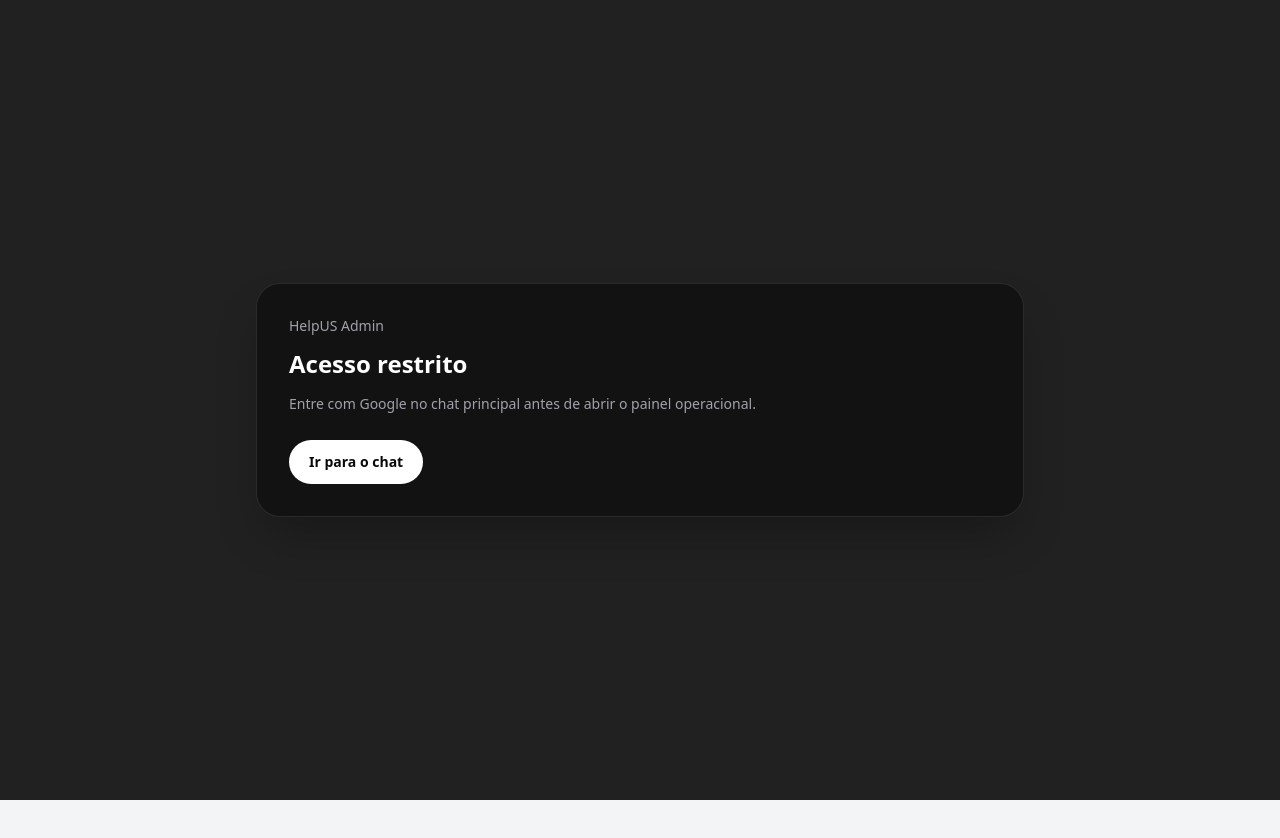
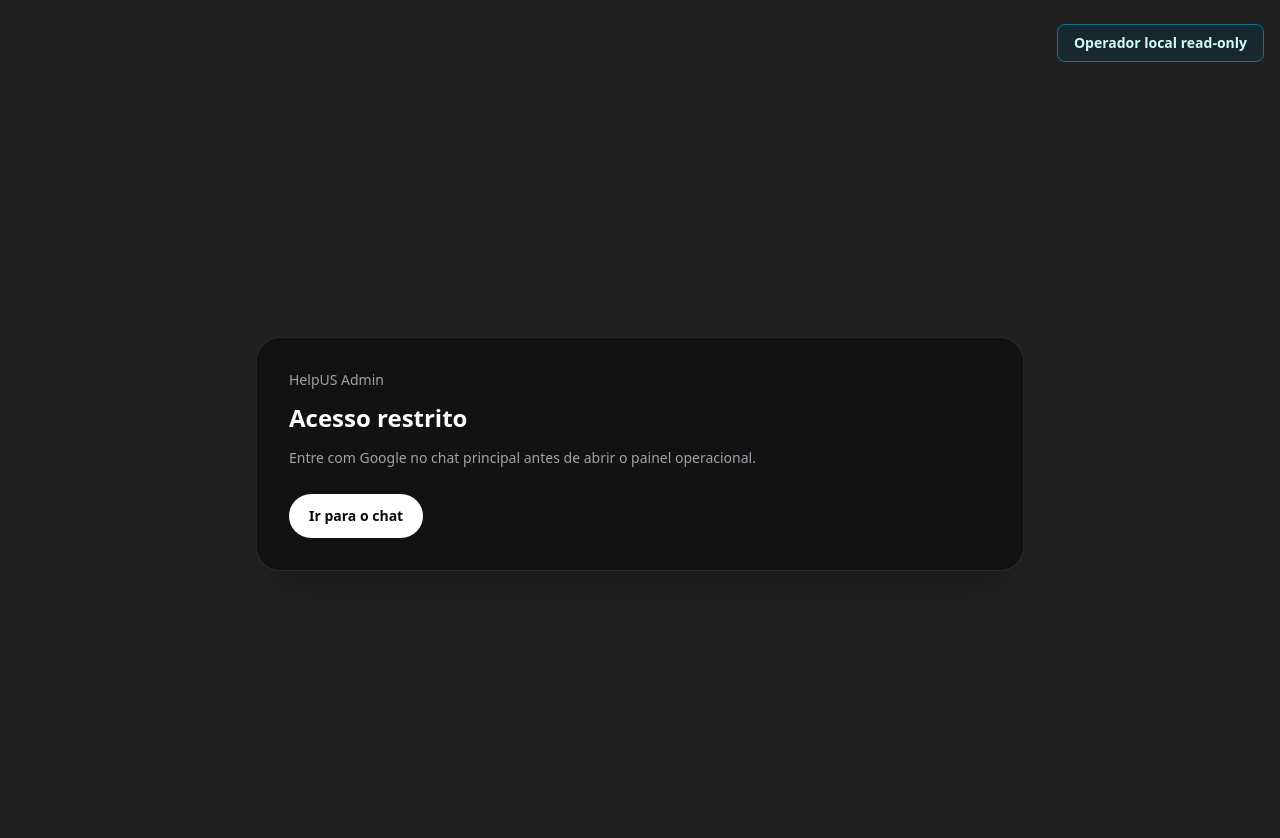
Before and after one commit to HelpUSA/helpus-ai, a Next.js app in the folder frontend/: page /admin in a window 1280 px wide. Shown: the top 838 px of the page. Before the commit the page ends 800 px from the top, so only its background shows below. Built offline with nearby package versions, Linux system fonts and the light colour scheme.

Commit message:
feat: link admin to local readonly panel

```diff
--- a/frontend/src/app/admin/page.tsx
+++ b/frontend/src/app/admin/page.tsx
@@ -100,6 +100,14 @@ export default function AdminPage() {
   if (!googleToken) {
     return (
       <main className="min-h-screen bg-[#212121] px-4 py-6 text-zinc-100">
+      <div className="mb-4 flex justify-end">
+        <Link
+          className="rounded-lg border border-cyan-700 bg-cyan-950/40 px-4 py-2 text-sm font-semibold text-cyan-100 hover:bg-cyan-900/60"
+          href="/admin/local"
+        >
+          Operador local read-only
+        </Link>
+      </div>
         <div className="mx-auto flex min-h-[calc(100vh-3rem)] w-full max-w-3xl flex-col justify-center">
           <div className="rounded-3xl border border-white/10 bg-zinc-950/60 p-8 shadow-2xl shadow-black/30">
             <p className="mb-3 text-sm font-medium text-zinc-400">HelpUS Admin</p>
```
Also changed, not shown: 1 other file (tests, documents, lock files or other folders).
